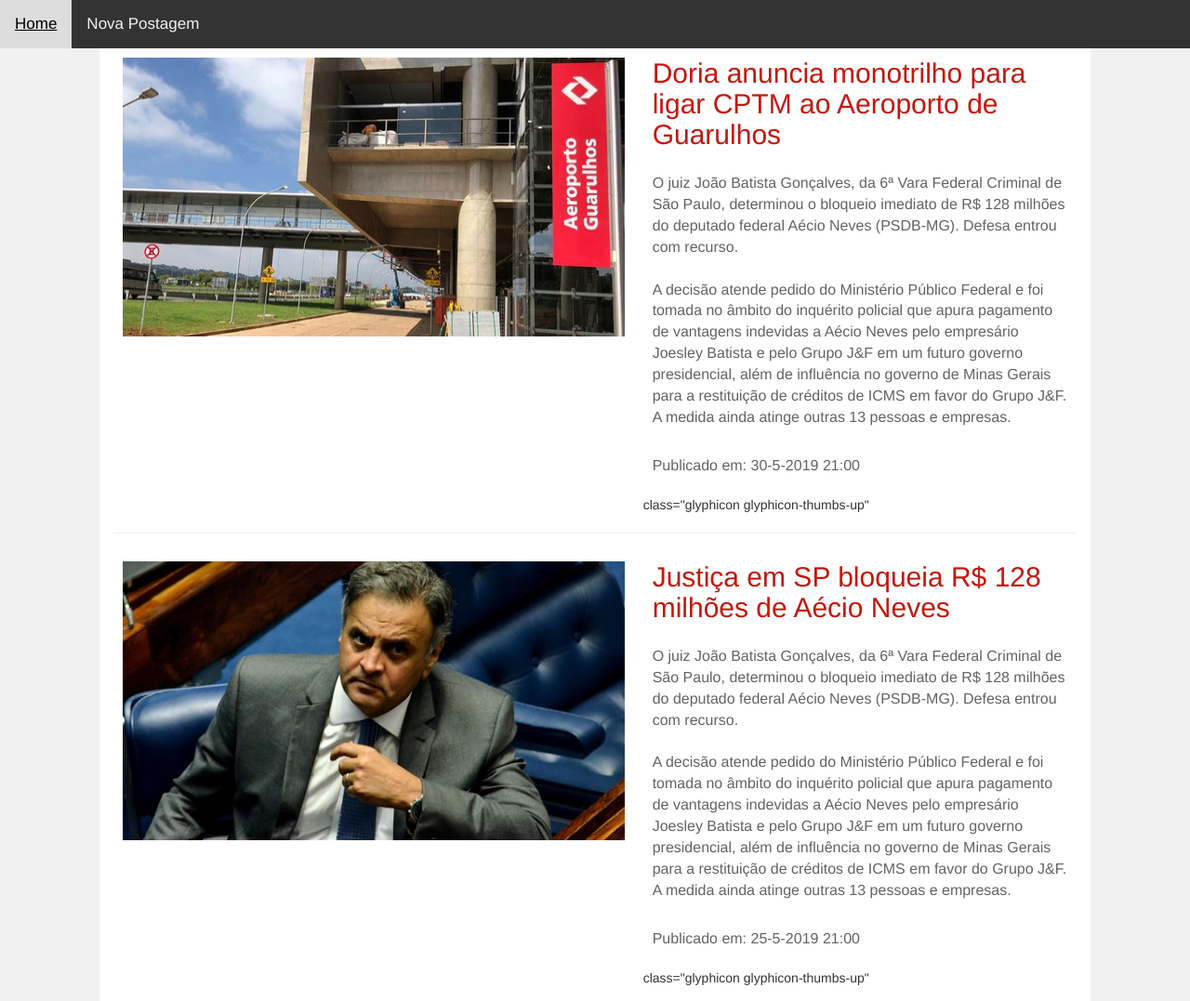
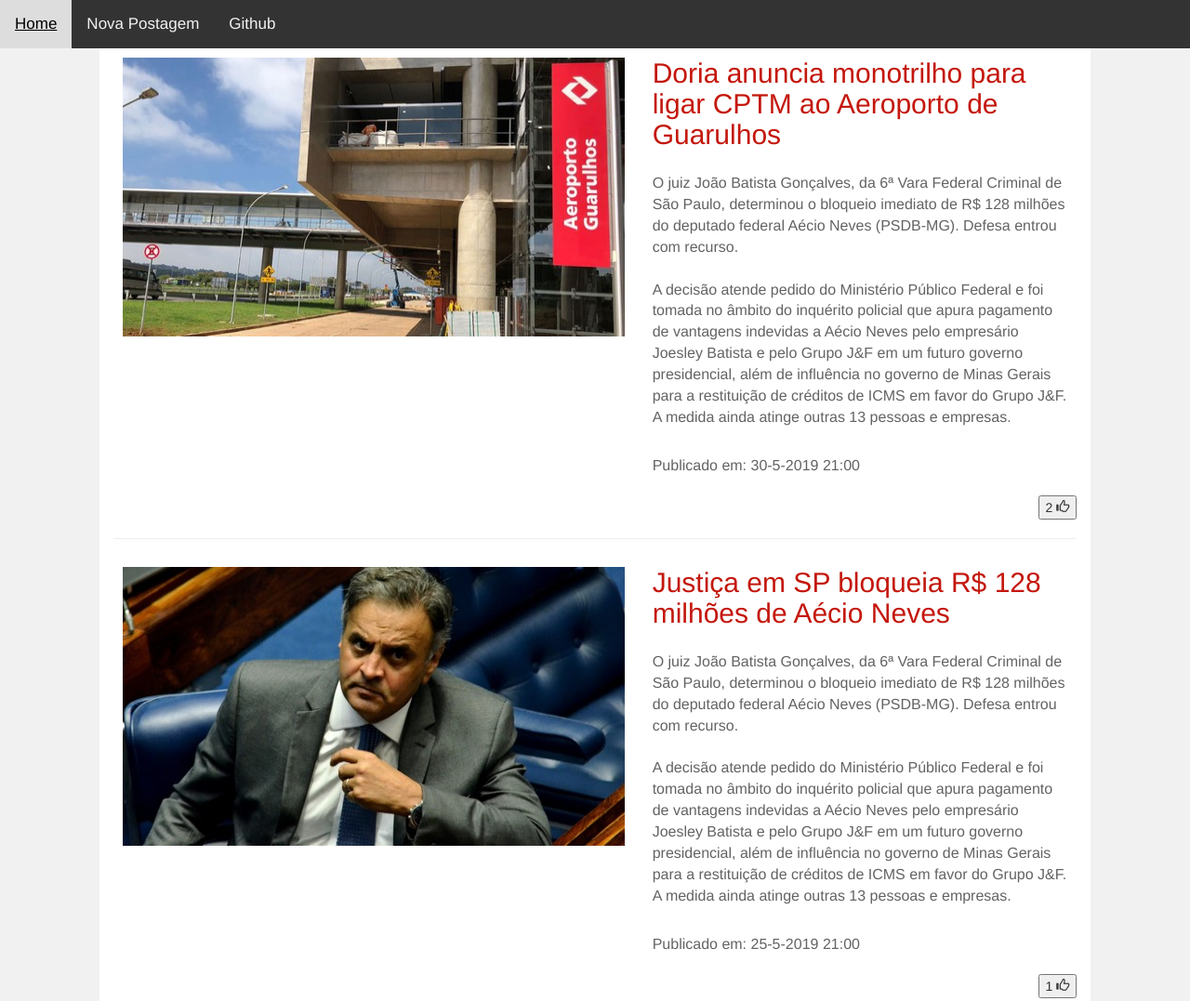
Before and after one commit to ferreiraalves/diw-blog, a plain HTML site: page index.html in a window 1280 px wide. Shown: the top 1077 px of the page at 93% size. Drawn offline with nearby package versions, Linux system fonts and the light colour scheme.

Commit message:
added likes

```diff
--- a/index.html
+++ b/index.html
@@ -29,6 +29,7 @@
   <div class="topnav" id="myTopnav">
     <a href="index.html" class="active">Home</a>
     <a href="novo-post.html">Nova Postagem</a>
+    <a href="https://github.com/ferreiraalves/diw-blog">Github</a>
     <a href="javascript:void(0);" class="icon" onclick="autoScale()">
       <i class="fa fa-bars"></i>
     </a>
--- a/script.js
+++ b/script.js
@@ -9,7 +9,7 @@ var posts = {
       Durante a reunião, Bolsonaro destacou a importância de trabalhar junto com Legislativo e Judiciário, defendeu as instituições e condenou os ataques sofridos pelo Congresso e pelo Supremo nas manifestações do domingo passado, promovidas pelos seus apoiadores.
       `,
       "data_publicacao": '20-5-2019 21:00',
-      "likes": 0,
+      "likes": 2,
 
 
     },
@@ -22,7 +22,7 @@ var posts = {
       A decisão atende pedido do Ministério Público Federal e foi tomada no âmbito do inquérito policial que apura pagamento de vantagens indevidas a Aécio Neves pelo empresário Joesley Batista e pelo Grupo J&F em um futuro governo presidencial, além de influência no governo de Minas Gerais para a restituição de créditos de ICMS em favor do Grupo J&F. A medida ainda atinge outras 13 pessoas e empresas.
       `,
       "data_publicacao": '25-5-2019 21:00',
-      "likes": 0,
+      "likes": 1,
 
 
     },
@@ -35,7 +35,7 @@ var posts = {
       A decisão atende pedido do Ministério Público Federal e foi tomada no âmbito do inquérito policial que apura pagamento de vantagens indevidas a Aécio Neves pelo empresário Joesley Batista e pelo Grupo J&F em um futuro governo presidencial, além de influência no governo de Minas Gerais para a restituição de créditos de ICMS em favor do Grupo J&F. A medida ainda atinge outras 13 pessoas e empresas.
       `,
       "data_publicacao": '30-5-2019 21:00',
-      "likes": 0,
+      "likes": 2,
 
 
     },
@@ -93,7 +93,7 @@ function build_news_page(){
         </a>
         <p class="media-description">${post.texto}</p>
         <p class="media-description">Publicado em: ${post.data_publicacao}</p>
-        <span>class="glyphicon glyphicon-thumbs-up"</span>
+        <button class='like_button' onclick='like_this(${post.id})'> ${post.likes} <span class="glyphicon glyphicon-thumbs-up"></span></button>
         </div>
         </div>
         `);
@@ -113,6 +113,16 @@ function build_news_page(){
       return `${d}-${m}-${y} ${hr}:${min}`
 
     }
+
+    function like_this(id){
+      current_db = get_db();
+      //console.log(id);
+      current_db.posts[id-1].likes++;
+      localStorage.setItem('dbLucasFerreira', JSON.stringify(current_db));
+      location.href = 'index.html';
+
+    }
+
 
     function insertPost(post) {
         // Calcula novo Id a partir do último código existente no array
--- a/style.css
+++ b/style.css
@@ -176,3 +176,7 @@ display: none;
 .no-decoration-link{
   text-decoration: none;
 }
+
+.like_button{
+  float: right;
+}
```
